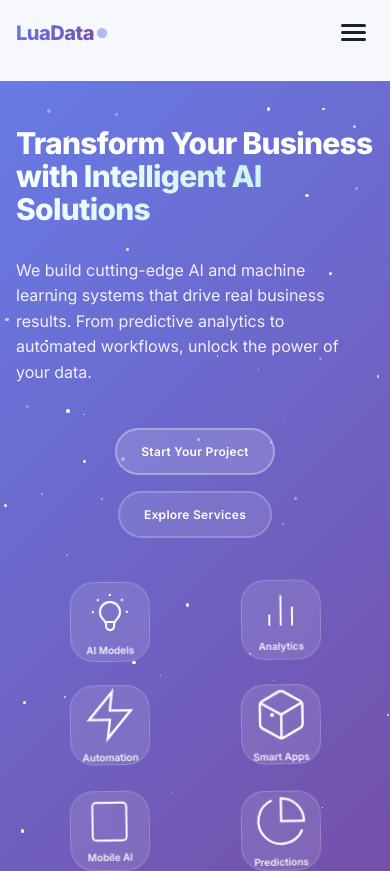
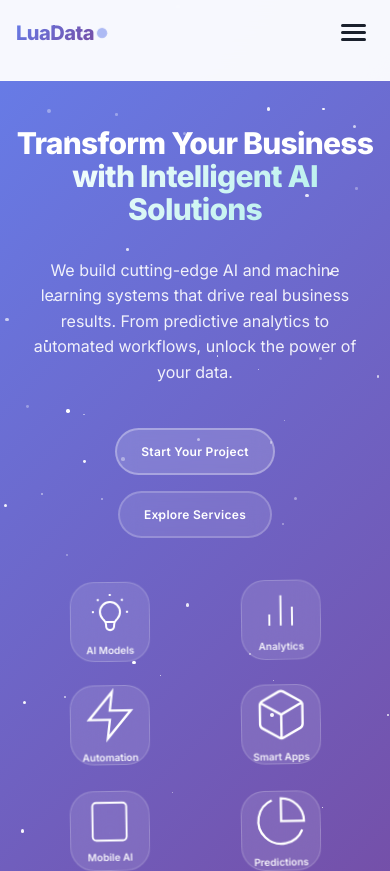
Before and after one commit to hamza0011/luadata, a React (Vite) app: page / in a window 390 px wide. Shown: the top 871 px of the page. Built offline with nearby package versions, Linux system fonts and the light colour scheme.

Commit message:
Update App.css

```diff
--- a/src/App.css
+++ b/src/App.css
@@ -330,19 +330,21 @@ body {
   min-height: calc(100vh - 200px);
 }
 
-/* Desktop Layout - Side by Side */
+/* Desktop Layout - Side by Side (PC RESOLUTION ONLY) */
 @media (min-width: 1024px) {
   .hero-main-content {
     display: grid;
     grid-template-columns: 1fr 1fr;
-    gap: clamp(2rem, 5vw, 4rem);
+    gap: clamp(3rem, 6vw, 4rem);
     align-items: center;
     text-align: left;
+    min-height: calc(100vh - 200px);
   }
 
   .hero-text-section {
     order: 1;
     margin-bottom: 0;
+    max-width: none;
   }
 
   .hero-visual-section {
@@ -361,6 +363,7 @@ body {
     text-align: left;
     margin-left: 0;
     margin-right: 0;
+    max-width: none;
   }
 
   .hero-buttons {
@@ -368,7 +371,7 @@ body {
   }
 }
 
-/* Mobile/Tablet Layout - Stacked */
+/* Mobile/Tablet Layout - Stacked (BELOW 1024px) */
 @media (max-width: 1023px) {
   .hero-main-content {
     display: flex;
@@ -388,6 +391,21 @@ body {
     order: 2;
     width: 100%;
     margin-bottom: 0;
+  }
+
+  .hero-title {
+    text-align: center;
+  }
+
+  .hero-description {
+    text-align: center;
+    max-width: clamp(300px, 90vw, 600px);
+    margin-left: auto;
+    margin-right: auto;
+  }
+
+  .hero-buttons {
+    justify-content: center;
   }
 }
 
```
